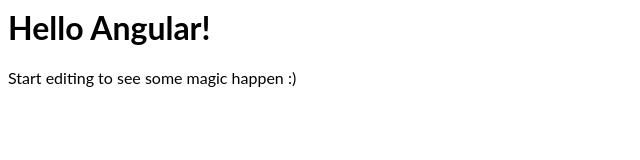
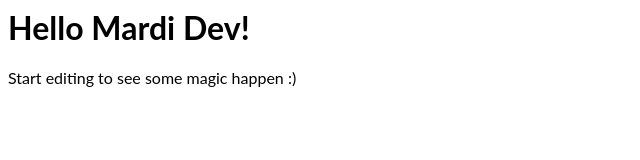
Before and after one commit to Kamma31/angular-v8tfdi, an Angular app: page / in a window 1280 px wide. Shown: the top 160 px of the page, without its empty margins (0-640 px from the left). Built offline with nearby package versions, Linux system fonts and the light colour scheme.

Commit message:
Initialisation projet Mardi  Dev

```diff
--- a/angular.json
+++ b/angular.json
@@ -7,7 +7,7 @@
       "root": "",
       "sourceRoot": "src",
       "projectType": "application",
-      "prefix": "app",
+      "prefix": "mardiDev",
       "schematics": {},
       "architect": {
         "build": {
--- a/src/app/app.component.ts
+++ b/src/app/app.component.ts
@@ -6,5 +6,5 @@
   styleUrls: [ './app.component.css' ]
 })
 export class AppComponent  {
-  name = 'Angular';
+  name = 'Mardi Dev';
 }
```
